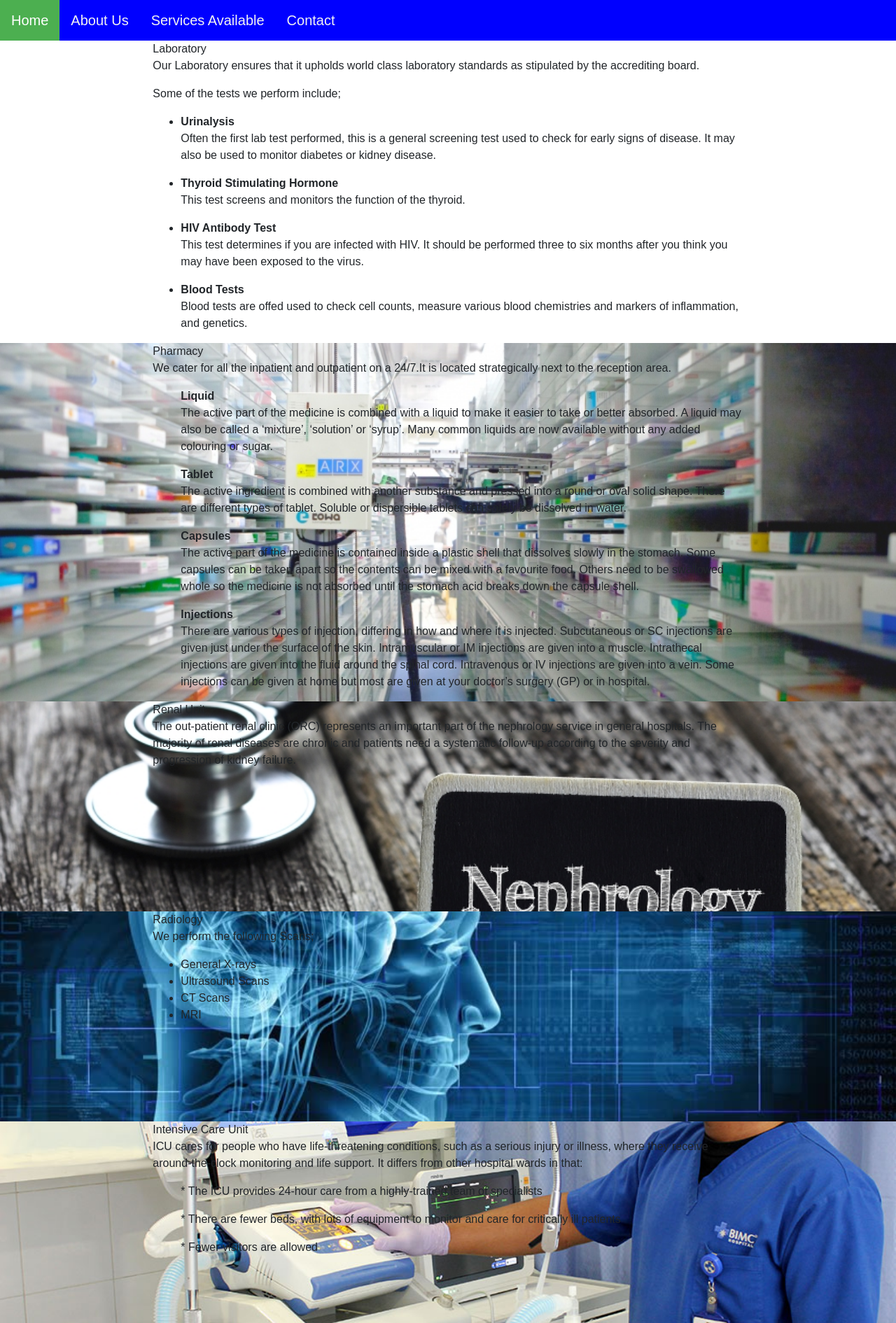
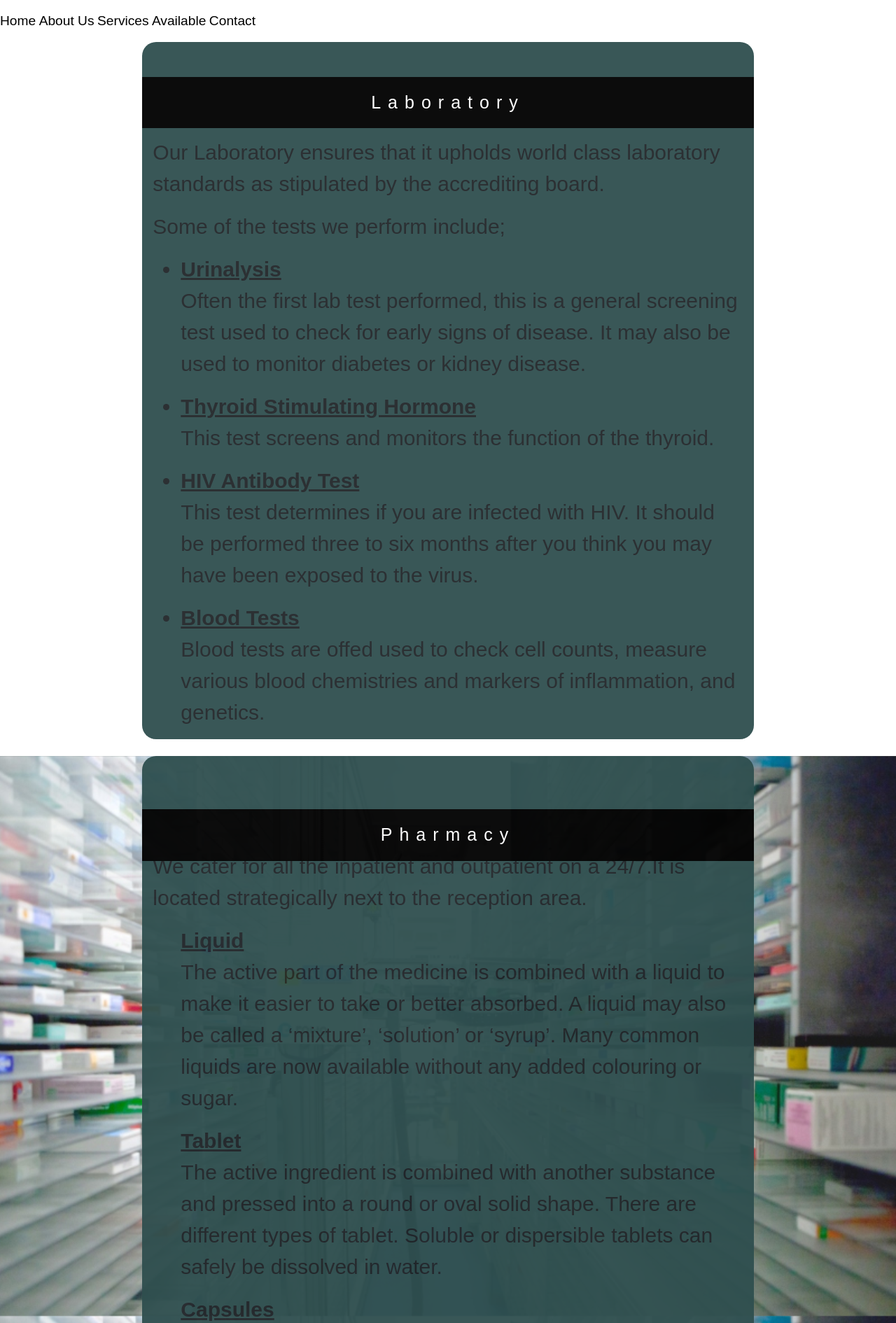
Before and after one commit to apwao/hospital_hub, a plain HTML site: page services.html in a window 1280 px wide. Shown: the top 1890 px of the page at 70% size. Drawn offline with nearby package versions, Linux system fonts and the light colour scheme.

Commit message:
add changes made

```diff
--- a/css/styles.css
+++ b/css/styles.css
@@ -2,7 +2,7 @@
   background-image: url("../images/HH3.jpg");
   background-repeat: no-repeat;
   background-size: cover;
-   min-height: 300px;
+   min-height: 500px;
 }
 
  .image1 {
@@ -23,35 +23,35 @@
   background-image: url("../images/HH7.jpg");
   background-repeat: no-repeat;
   background-size: cover;
-  min-height: 300px;
+  min-height: 500px;
 }
 
 .image4 {
   background-image: url("../images/HH8.jpg");
   background-repeat: no-repeat;
   background-size: cover;
-  min-height: 300px;
+  min-height: 500px;
 }
 
 .image5 {
   background-image: url("../images/HH6.jpg");
   background-repeat: no-repeat;
   background-size: cover;
-  min-height: 300px;
+  min-height: 500px;
 }
 
 .image6 {
   background-image: url("../images/HH5.jpg");
   background-repeat: no-repeat;
   background-size: cover;
-  min-height: 300px;
+  min-height: 500px;
 }
 
 .image7 {
   background-image: url("../images/HH11.jpg");
   background-repeat: no-repeat;
   background-size: cover;
-  min-height: 300px;
+  min-height: 500px;
 }
 
 .image1, .image2, .image3, .image4, .image5, .image6, .image7 {
@@ -68,7 +68,7 @@ body, html {
   font-family: Arial, Helvetica, sans-serif;
 }
 
-.topnav {
+/* .topnav {
   overflow: hidden;
   background-color: blue;
 }
@@ -90,4 +90,53 @@ body, html {
 .topnav a.active {
   background-color: #4CAF50;
   color: white;
+} */
+
+nav ul {
+      float: left;
+      list-style-type: none;
+      width: 300px;
+      text-align: center;
+      }
+a {
+     color: black;
+     line-height: 60px;
+     font-size: 1.2em;
+      }
+a:hover {
+      background-color: black;
+      color: whitesmoke;
+    }
+nav ul {
+     width: 800px;
+     height: 60px;
+     margin: 0 auto;
+     }
+
+#paul {
+  font-size: 30px;
+  color: cyan
+  border: solid darkslategray;
+  background-color: darkslategray;
+  opacity: 0.95;
+  width: 70%;
+  border-radius: 20px;
+
 }
+
+.caption {
+  position: absolute;
+  left: 0;
+  top: 5%;
+  width: 100%;
+  text-align: center;
+  color: black;
+}
+
+.caption, .boarder {
+  background-color: black;
+  color: white;
+  padding: 18px;
+  font-size: 25px;
+  letter-spacing: 10px;
+}
--- a/services.html
+++ b/services.html
@@ -19,71 +19,77 @@
     <div class="image3">
       <div class="row">
         <div class="col-md-2"></div>
-        <div class="col-md-8">
-        <div class="contact">
+        <div class="col-md-8" id="paul">
+        <div class="caption">
         <span class="boarder">Laboratory</span>
+        </div><br><br>
+        <br>
         <p>Our Laboratory ensures that it upholds world class laboratory standards as stipulated by the accrediting board.</p>
         <p>Some of the tests we perform include;</p>
           <ul>
-            <li><strong>Urinalysis</strong></li>
+            <li><strong><u>Urinalysis</u></strong></li>
+
             <p>Often the first lab test performed, this is a general screening test used to check for early signs of disease. It may also be used to monitor diabetes or kidney disease.</p>
-            <li><strong>Thyroid Stimulating Hormone</strong></li>
+            <li><strong><u>Thyroid Stimulating Hormone</u></strong></li>
             <p>This test screens and monitors the function of the thyroid.</p>
-            <li><strong>HIV Antibody Test</strong></li>
+            <li><strong><u>HIV Antibody Test</u></strong></li>
             <p>This test determines if you are infected with HIV. It should be performed three to six months after you think you may have been exposed to the virus.</p>
-            <li><strong>Blood Tests</strong></li>
+            <li><strong><u>Blood Tests</u></strong></li>
             <p>Blood tests are offed used to check cell counts, measure various blood chemistries and markers of inflammation, and genetics.</p>
           </ul>
-        </div>
         </div>
         <div class="col-md-2"></div>
       </div>
     </div>
+    <br>
 
     <div class="image4">
       <div class="row">
         <div class="col-md-2"></div>
-        <div class="col-md-8">
-        <div class="contact">
+        <div class="col-md-8" id="paul">
+          <div class="caption">
         <span class="boarder">Pharmacy</span>
+      </div><br><br>
+      <br>
         <p>We cater for all the inpatient and outpatient on a 24/7.It is located strategically next to the reception area.</p>
-        <!-- <p></p> -->
           <ul>
-            <strong>Liquid</strong>
+            <strong><u>Liquid</u></strong>
             <p>The active part of the medicine is combined with a liquid to make it easier to take or better absorbed. A liquid may also be called a ‘mixture’, ‘solution’ or ‘syrup’. Many common liquids are now available without any added colouring or sugar.</p>
-            <strong>Tablet</strong>
+            <strong><u>Tablet</u></strong>
             <p>The active ingredient is combined with another substance and pressed into a round or oval solid shape. There are different types of tablet. Soluble or dispersible tablets can safely be dissolved in water.</p>
-            <strong>Capsules</strong>
+            <strong><u>Capsules</u></strong>
             <p>The active part of the medicine is contained inside a plastic shell that dissolves slowly in the stomach. Some capsules can be taken apart so the contents can be mixed with a favourite food. Others need to be swallowed whole so the medicine is not absorbed until the stomach acid breaks down the capsule shell.</p>
-            <strong>Injections</strong>
+            <strong><u>Injections</u></strong>
             <p>There are various types of injection, differing in how and where it is injected. Subcutaneous or SC injections are given just under the surface of the skin. Intramuscular or IM injections are given into a muscle. Intrathecal injections are given into the fluid around the spinal cord. Intravenous or IV injections are given into a vein. Some injections can be given at home but most are given at your doctor’s surgery (GP) or in hospital.</p>
           </ul>
-        </div>
       </div>
       <div class="col-md-2"></div>
       </div>
     </div>
+    <br>
 
     <div class="image5">
       <div class="row">
         <div class="col-md-2"></div>
-        <div class="col-md-8">
-        <div class="contact">
+        <div class="col-md-8" id="paul">
+        <div class="caption">
         <span class="boarder">Renal Unit</span>
-        <p class="hosi">The out-patient renal clinic (ORC) represents an important part of the nephrology service in general hospitals. The majority of renal diseases are chronic and patients need a systematic follow-up according to the severity and progression of kidney failure.</p>
-       </div>
+      </div><br><br>
+        <p>The out-patient renal clinic (ORC) represents an important part of the nephrology service in general hospitals. The majority of renal diseases are chronic and patients need a systematic follow-up according to the severity and progression of kidney failure.</p>
       </div>
       <div class="col-md-2"></div>
       </div>
     </div>
+    <br>
 
     <div class="image6">
       <div class="row">
         <div class="col-md-2"></div>
-        <div class="col-md-8">
-        <div class="contact">
+        <div class="col-md-8" id="paul">
+        <div class="caption">
         <span class="boarder">Radiology</span>
-        <p class="hosi">We perform the following Scans;</p>
+      </div><br><br>
+        <p>We perform the following Scans;</p>
           <ul>
             <li>General X-rays</li>
             <li>Ultrasound Scans</li>
@@ -91,24 +97,24 @@
             <li>MRI</li>
           </ul>
         </div>
-        </div>
         <div class="col-md-2"></div>
       </div>
     </div>
+    <br>
 
     <div class="image7">
       <div class="row">
         <div class="col-md-2"></div>
-        <div class="col-md-8">
-        <div class="contact">
+        <div class="col-md-8" id="paul">
+          <div class="caption">
         <span class="boarder">Intensive Care Unit</span>
-        <p class="hosi">ICU cares for people who have life-threatening conditions, such as a serious injury or illness, where they receive around-the-clock monitoring and life support. It differs from other hospital wards in that:</p>
+      </div><br><br>
+        <p>ICU cares for people who have life-threatening conditions, such as a serious injury or illness, where they receive around-the-clock monitoring and life support. It differs from other hospital wards in that:</p>
           <ul>
             <p>* The ICU provides 24-hour care from a highly-trained team of specialists</p>
             <p>* There are fewer beds, with lots of equipment to monitor and care for critically ill patients</p>
             <p>* Fewer visitors are allowed</p>
           </ul>
-        </div>
       </div>
       <div class="col-md-2"></div>
       </div>
```
Also changed, not shown: hospital3.html (+12 -7 lines), praco.html (deleted, +0 -61 lines). Lines whose indentation alone changed are shown as unchanged.
